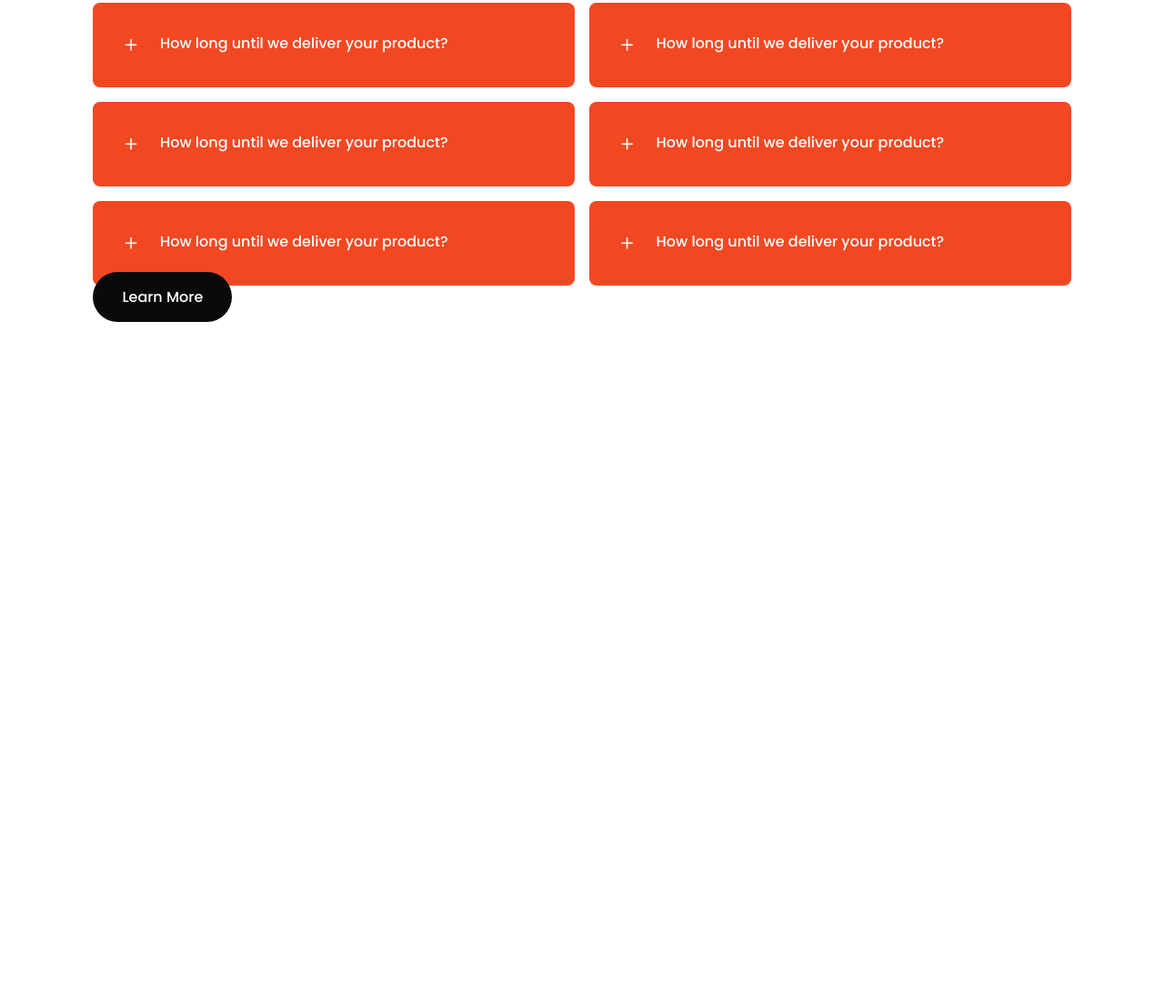
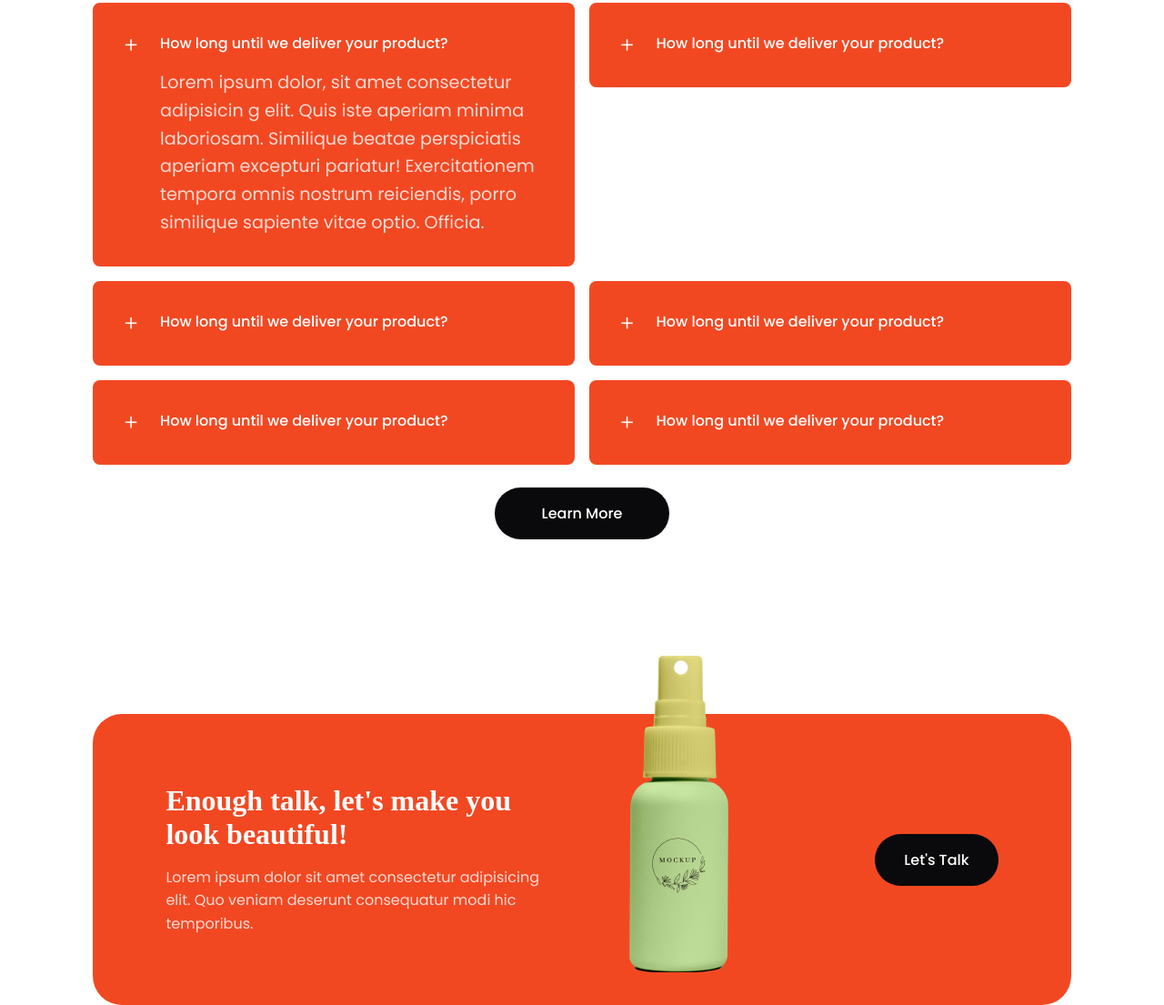
Before and after one commit to VincentMacauley/Multipage-Cosmetic-Website-, a plain HTML site: page index.html in a window 1280 px wide. Shown: the part 4635-5740 px from the top of the page at 91% size. Before the commit the page ends 4989 px from the top, so only its background shows below. Drawn offline with nearby package versions, Linux system fonts and the light colour scheme; a web font is replaced by a local one.

Commit message:
finished the FAQ section

```diff
--- a/index.html
+++ b/index.html
@@ -268,7 +268,7 @@ href="https://unpkg.com/swiper@7/swiper-bundle.min.css"
                 <div class="icon"><i class="uil uil-plus"></i></div>
                 <div class="detail">
                     <h4>How long until we deliver your product?</h4>
-                    <p>Lorem ipsum dolor, sit amet consectetur adipisicing elit. Quis iste aperiam minima laboriosam. Similique beatae perspiciatis aperiam excepturi pariatur! Exercitationem tempora omnis nostrum reiciendis, porro similique sapiente vitae optio. Officia.</p>
+                    <p>Lorem ipsum dolor, sit amet consectetur adipisicin g elit. Quis iste aperiam minima laboriosam. Similique beatae perspiciatis aperiam excepturi pariatur! Exercitationem tempora omnis nostrum reiciendis, porro similique sapiente vitae optio. Officia.</p>
                 </div>
             </article>
             <article>
@@ -310,9 +310,22 @@ href="https://unpkg.com/swiper@7/swiper-bundle.min.css"
         <a href="faqs.html" class="btn">Learn More</a>
     </div>
 </section>
+<!-- ========================= END OF FAQS ========================= -->
 
 
-
+<section id="cta">
+    <div class="container">
+        <div class="info">
+            <h3>Enough talk, let's make you look beautiful!</h3>
+            <p>Lorem ipsum dolor sit amet consectetur adipisicing elit. Quo veniam deserunt consequatur modi hic temporibus.</p>
+        </div>
+        <div class="image">
+            <img src="./Assets/cta_image.png" alt="">
+        </div>
+        <a href="contacts.html" class="btn">Let's Talk</a>
+    </div>
+</section>
+<!-- ========================= END OF FAQS ========================= -->
 
 
 
--- a/style.css
+++ b/style.css
@@ -440,3 +440,50 @@ section#faqs .content article p {
     color: var(--color-light);
     display: none;
 }
+
+section#faqs .content article.open p {
+    display: block;
+}
+
+section#faqs a.btn {
+    display: block;
+    margin: 0 auto;
+    width: 12rem;
+    text-align: center;
+    margin-top: 1.6rem;
+}
+
+/* ===================== CTA =================== */
+section#cta .container {
+    background: var(--color-primary);
+    display: flex;
+    justify-content: space-between;
+    align-items: center;
+    padding: 2rem 5rem;
+    border-radius: 2rem;
+    position: relative;
+    height: 20rem;
+}
+
+section#cta .container .info {
+    width: 26rem;
+}
+
+section#cta .container .info h3 {
+    margin-bottom: 1rem;
+    color: var(--color-white);
+}
+
+section#cta .container .info p {
+    color: var(--color-light);
+}
+
+section#cta .container .image {
+    position: absolute;
+    top: -4rem;
+    right: 35%;
+}
+
+section#cta .container .btn {
+    align-self: flex;
+}
```
